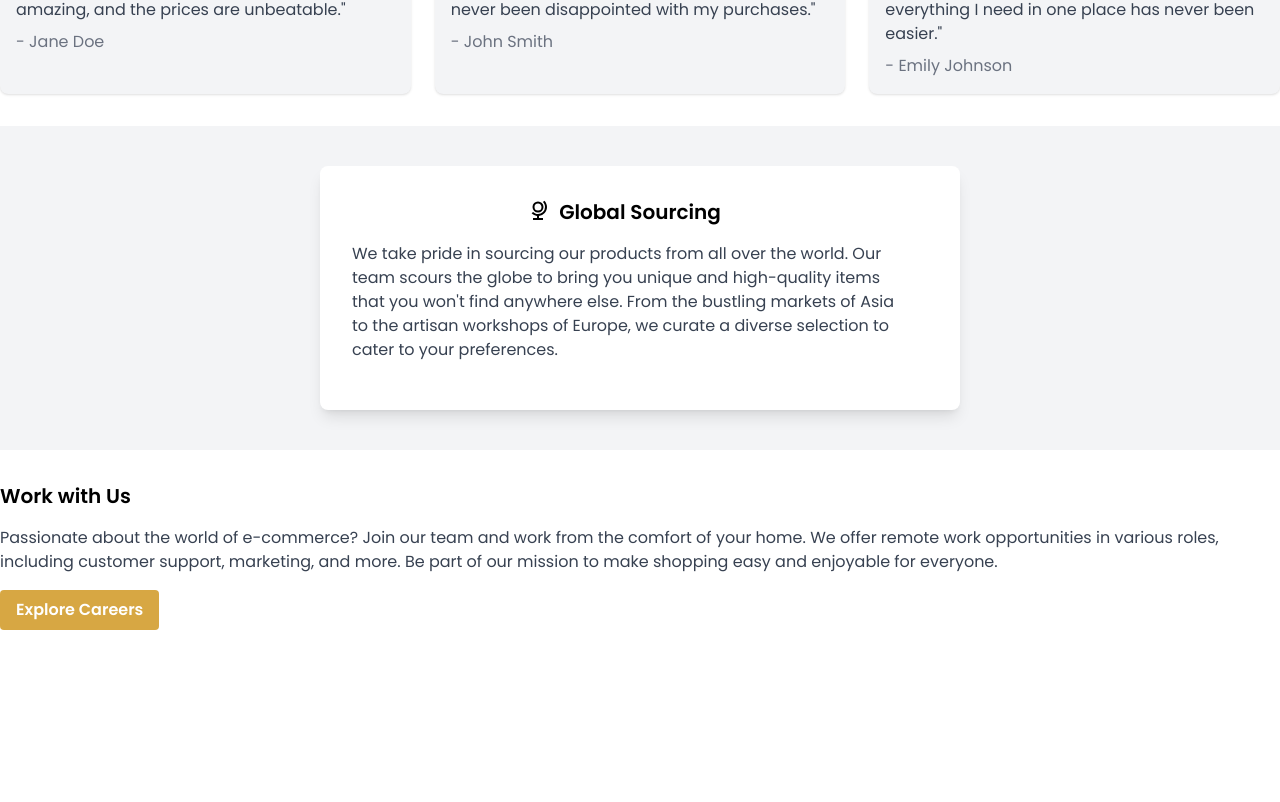
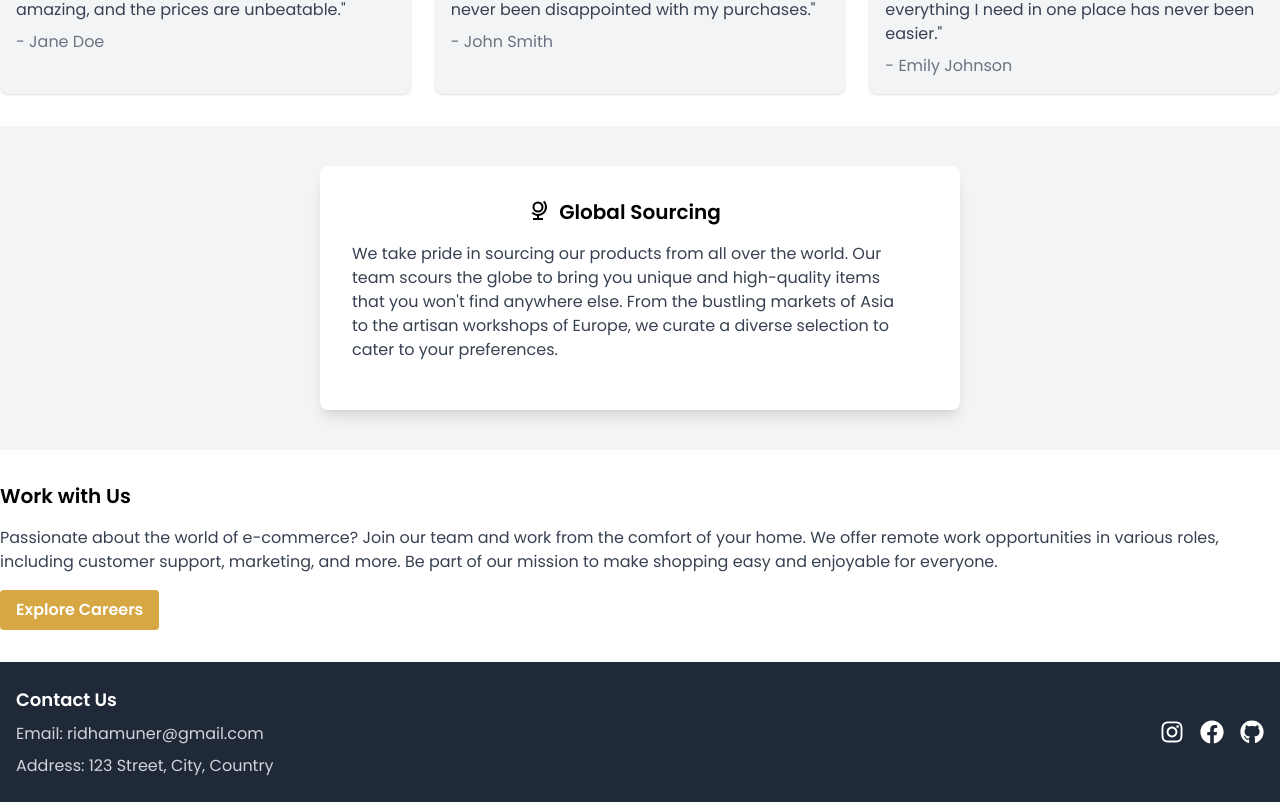
Before and after one commit to RidhaMuneer/shopping-cart, a React (Vite) app: page /aboutus in a window 1280 px wide. Shown: the part 646-1448 px from the top of the page. Before the commit the page ends 1308 px from the top, so only its background shows below. Built offline with nearby package versions, Linux system fonts and the light colour scheme.

Commit message:
created the footer section that added it the main react component, hence making ti appear on each page

```diff
--- a/package.json
+++ b/package.json
@@ -14,6 +14,7 @@
     "@mdi/react": "^1.6.1",
     "react": "^18.2.0",
     "react-dom": "^18.2.0",
+    "react-icons": "^4.10.1",
     "react-router-dom": "^6.15.0"
   },
   "devDependencies": {
--- a/src/components/entry/main.jsx
+++ b/src/components/entry/main.jsx
@@ -5,6 +5,7 @@ import App from '../landing-page/App.jsx';
 import './index.css';
 import Shop from '../shop/Shop.jsx';
 import AboutUs from '../about-us/AboutUs.jsx';
+import Footer from '../footer/Footer.jsx';
 
 const router = createBrowserRouter([
   {
@@ -24,5 +25,6 @@ const router = createBrowserRouter([
 ReactDOM.createRoot(document.getElementById('root')).render(
   <React.StrictMode>
     <RouterProvider router={router} />
+    <Footer></Footer>
   </React.StrictMode>,
 )
--- a/src/components/footer/Footer.jsx
+++ b/src/components/footer/Footer.jsx
@@ -1,8 +1,32 @@
-function Footer(){
+import React from 'react';
+import { FaInstagram, FaFacebook, FaGithub } from 'react-icons/fa';
+
+function Footer() {
     return (
-        <div className="bg-black text-white">
-            Hello
-        </div>
+        <footer className="bg-gray-800 text-white py-6">
+            <div className="container mx-auto px-4 flex flex-col md:flex-row justify-between items-center">
+                <div className="mb-4 md:mb-0 md:w-1/2">
+                    <h2 className="text-lg font-semibold mb-2">Contact Us</h2>
+                    <p className="text-gray-300 mb-2">
+                        Email: ridhamuner@gmail.com
+                    </p>
+                    <p className="text-gray-300">
+                        Address: 123 Street, City, Country
+                    </p>
+                </div>
+                <div className="flex justify-center md:justify-end space-x-4">
+                    <a href="https://www.instagram.com" target="_blank" rel="noopener noreferrer">
+                        <FaInstagram className="text-2xl hover:text-yellow-600" />
+                    </a>
+                    <a href="https://www.facebook.com" target="_blank" rel="noopener noreferrer">
+                        <FaFacebook className="text-2xl hover:text-yellow-600" />
+                    </a>
+                    <a href="https://github.com/ridhamuneer" target="_blank" rel="noopener noreferrer">
+                        <FaGithub className="text-2xl hover:text-yellow-600" />
+                    </a>
+                </div>
+            </div>
+        </footer>
     );
 }
 
--- a/src/components/landing-page/App.jsx
+++ b/src/components/landing-page/App.jsx
@@ -1,7 +1,6 @@
 import NavBar from "../nav-bar/nav-bar.jsx";
 import HeroSection from "../hero-section/hero.jsx";
 import Discount from "../discount-section/Discount.jsx";
-import Footer from "../footer/Footer.jsx";
 
 function App() {
   return (
@@ -9,7 +8,6 @@ function App() {
       <NavBar></NavBar>
       <HeroSection></HeroSection>
       <Discount></Discount>
-      <Footer></Footer>
     </>
   );
 }
```
Also changed, not shown: 1 other file (tests, documents, lock files or other folders).
